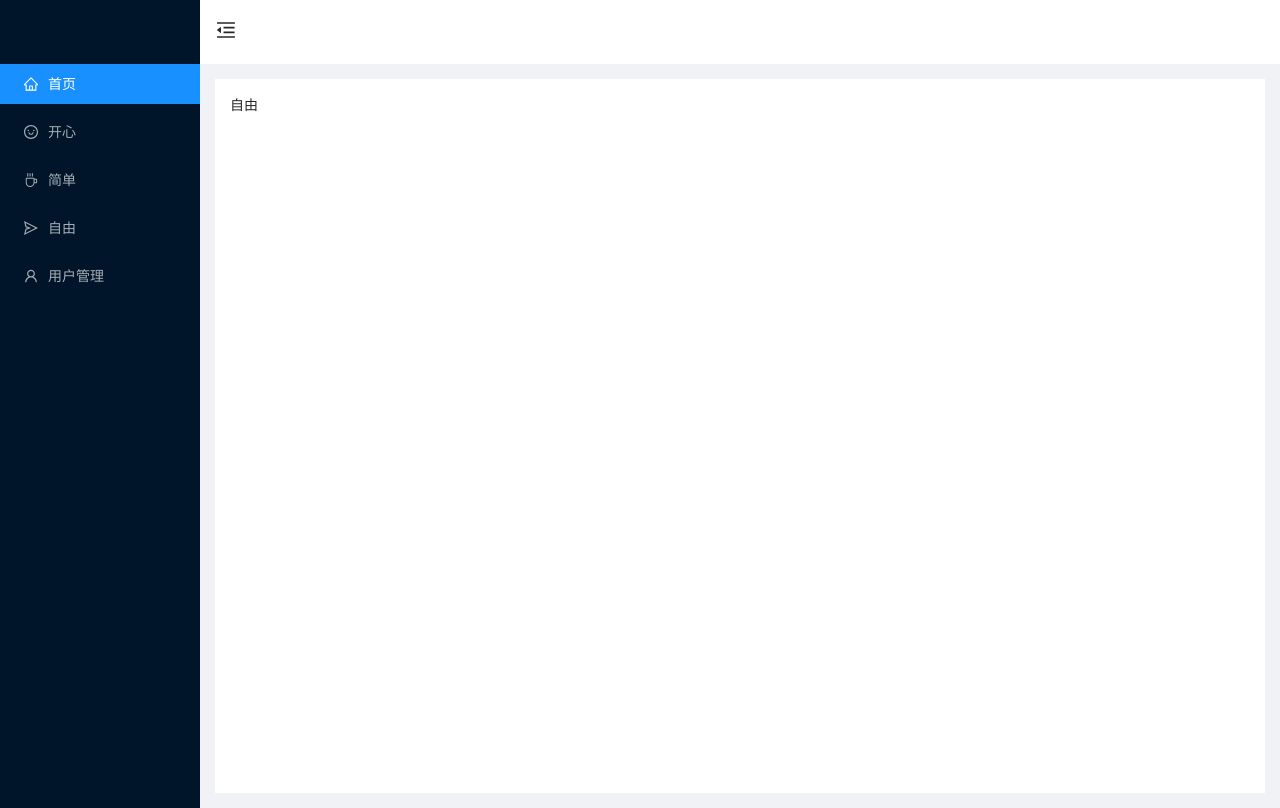
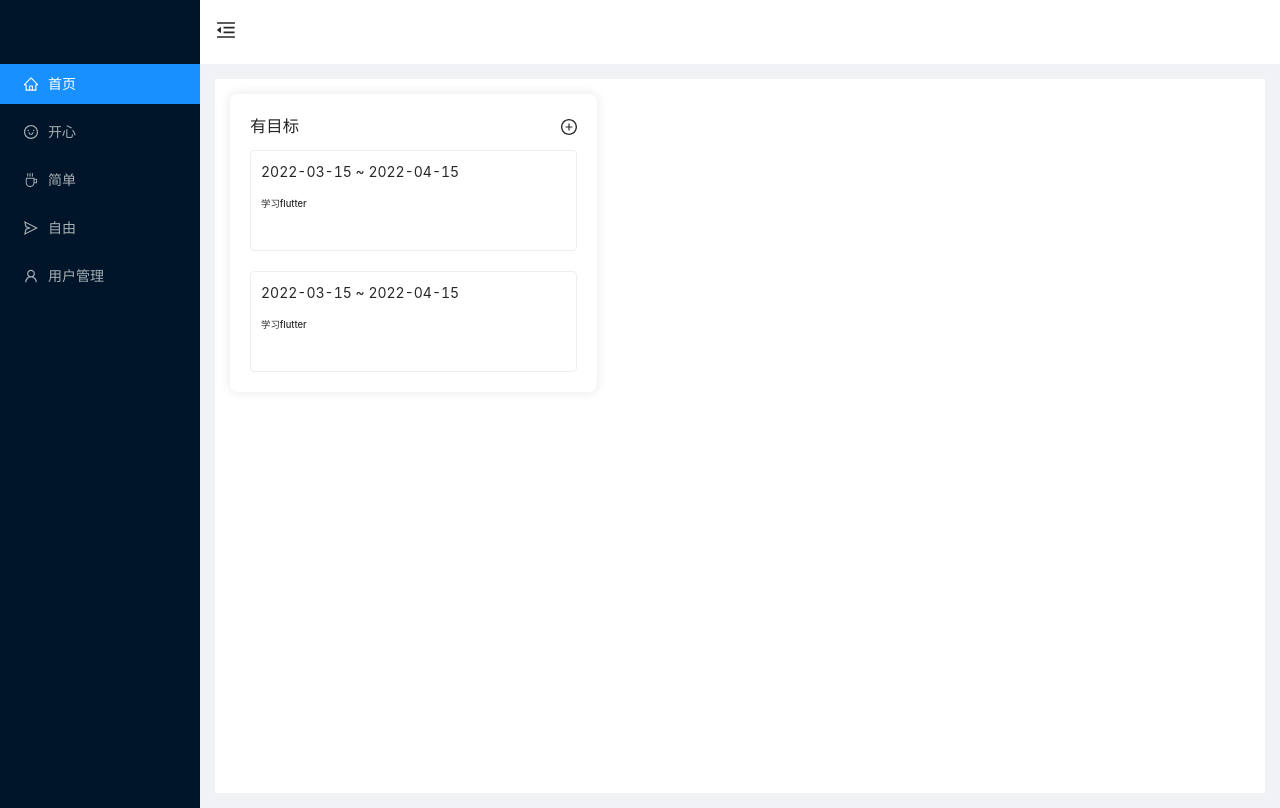
Before and after one commit to zy-xmz/react-admin, a React (Create React App) app: page /free in a window 1280 px wide. Built offline with nearby package versions, Linux system fonts and the light colour scheme.

Commit message:
初步开发‘自由’页

```diff
--- a/src/components/IconFont.js
+++ b/src/components/IconFont.js
@@ -1,7 +1,7 @@
 import { createFromIconfontCN } from '@ant-design/icons';
 
 const IconFont = createFromIconfontCN({
-  scriptUrl: '//at.alicdn.com/t/font_3339713_nwxd8rm44wm.js', // 在 iconfont.cn 上生成
+  scriptUrl: '//at.alicdn.com/t/font_3339713_j1cmwsdseek.js', // 在 iconfont.cn 上生成
 });
 
 export default IconFont;
--- a/src/pages/free/index.js
+++ b/src/pages/free/index.js
@@ -1,8 +1,51 @@
+import '../../static/css/free.scss'
+import { PlusCircleOutlined } from '@ant-design/icons'
+import IconFont from '../../components/IconFont'
+
 // 目标馆
 export default function Free () {
   return (
-    <div>
-      自由
+    <div className="free">
+      <div className="up">
+        {/* 目标列表 */}
+        <div className="target">
+          <div className="title">
+            <h3>有目标</h3>
+            <PlusCircleOutlined style={{ fontSize: 16 }}/>
+          </div>
+          <ul>
+            <li>
+              <p>2022-03-15 ~ 2022-04-15</p>
+              <h6>学习flutter</h6>
+              <div className="icons">
+                <IconFont type="icon-success" style={{ fontSize: 18 }}/>
+                <IconFont type="icon-shibai" style={{ fontSize: 20 }}/>
+                <IconFont type="icon-delete" style={{ fontSize: 18 }}/>
+              </div>
+            </li>
+            <li>
+              <p>2022-03-15 ~ 2022-04-15</p>
+              <h6>学习flutter</h6>
+              <div className="icons">
+                <IconFont type="icon-success" style={{ fontSize: 18 }}/>
+                <IconFont type="icon-shibai" style={{ fontSize: 20 }}/>
+                <IconFont type="icon-delete" style={{ fontSize: 18 }}/>
+              </div>
+            </li>
+          </ul>
+        </div>
+        {/* 学习课程 */}
+        <div className="study">
+
+        </div>
+        {/* 健身课程 */}
+        <div className="keep-fit">
+
+        </div>
+      </div>
+      <div className="down">
+
+      </div>
     </div>
   )
 }
--- /dev/null
+++ b/src/static/css/free.scss
@@ -0,0 +1,43 @@
+.free {
+    .up {
+        display: flex;
+        .target {
+            flex: 1;
+            padding: 20px;
+            border-radius: 8px;
+            background-color: #fff;
+            box-shadow: 0 0 10px 2px #eee;
+            .title {
+                display: flex;
+                align-items: center;
+                justify-content: space-between;
+                h3 {
+                    margin: 0;
+                }
+            }
+            ul {
+                margin: 10px 0 0 0;
+                li {
+                    padding: 10px;
+                    border-radius: 4px;
+                    border: 1px solid #eee;
+                    .icons {
+                        text-align: right;
+                        > span + span {
+                            margin-left: 20px;
+                        }
+                    }
+                }
+                li + li {
+                    margin-top: 20px;
+                }
+            }
+        }
+        .study {
+            flex: 1;
+        }
+        .keep-fit {
+            flex: 1;
+        }
+    }
+}
```
